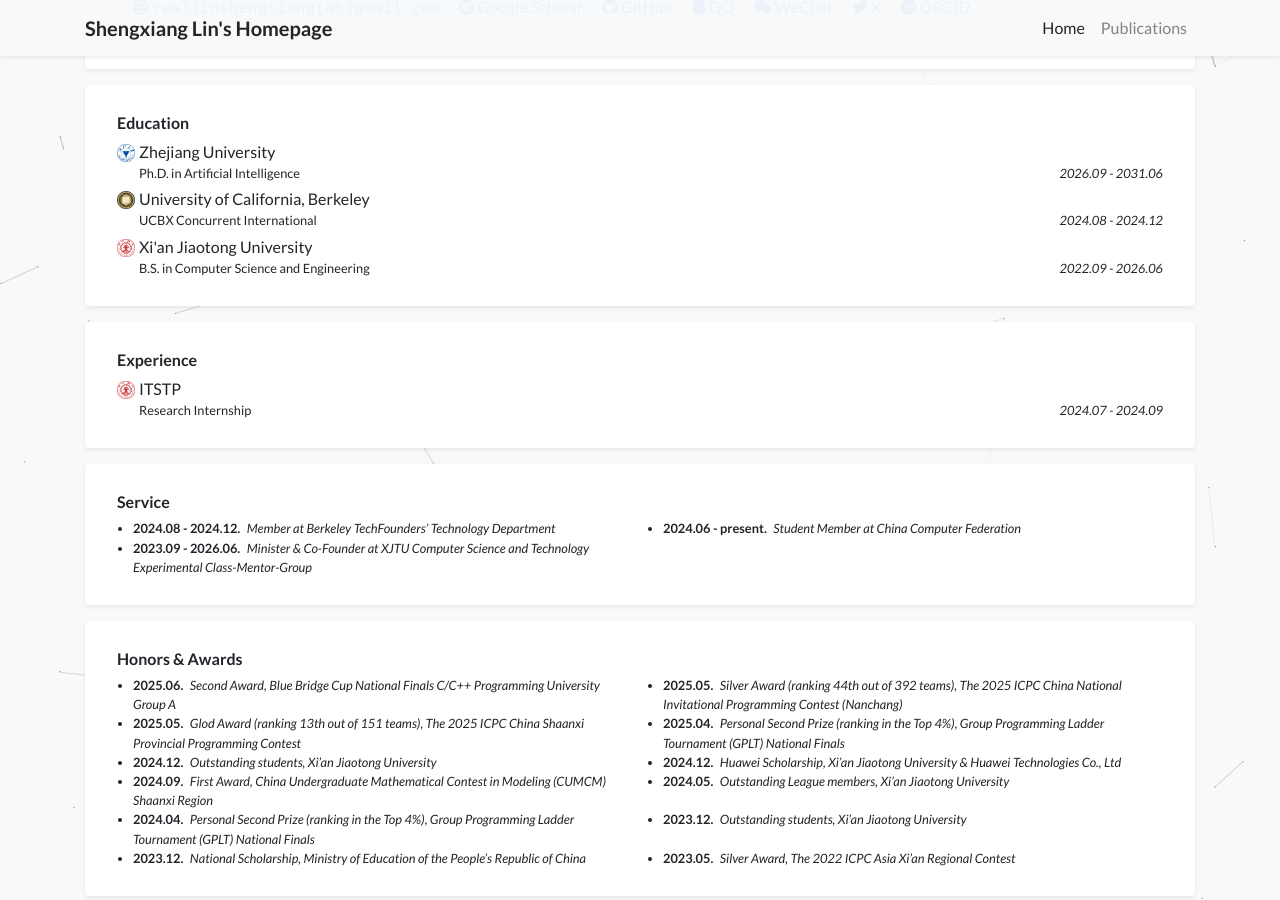
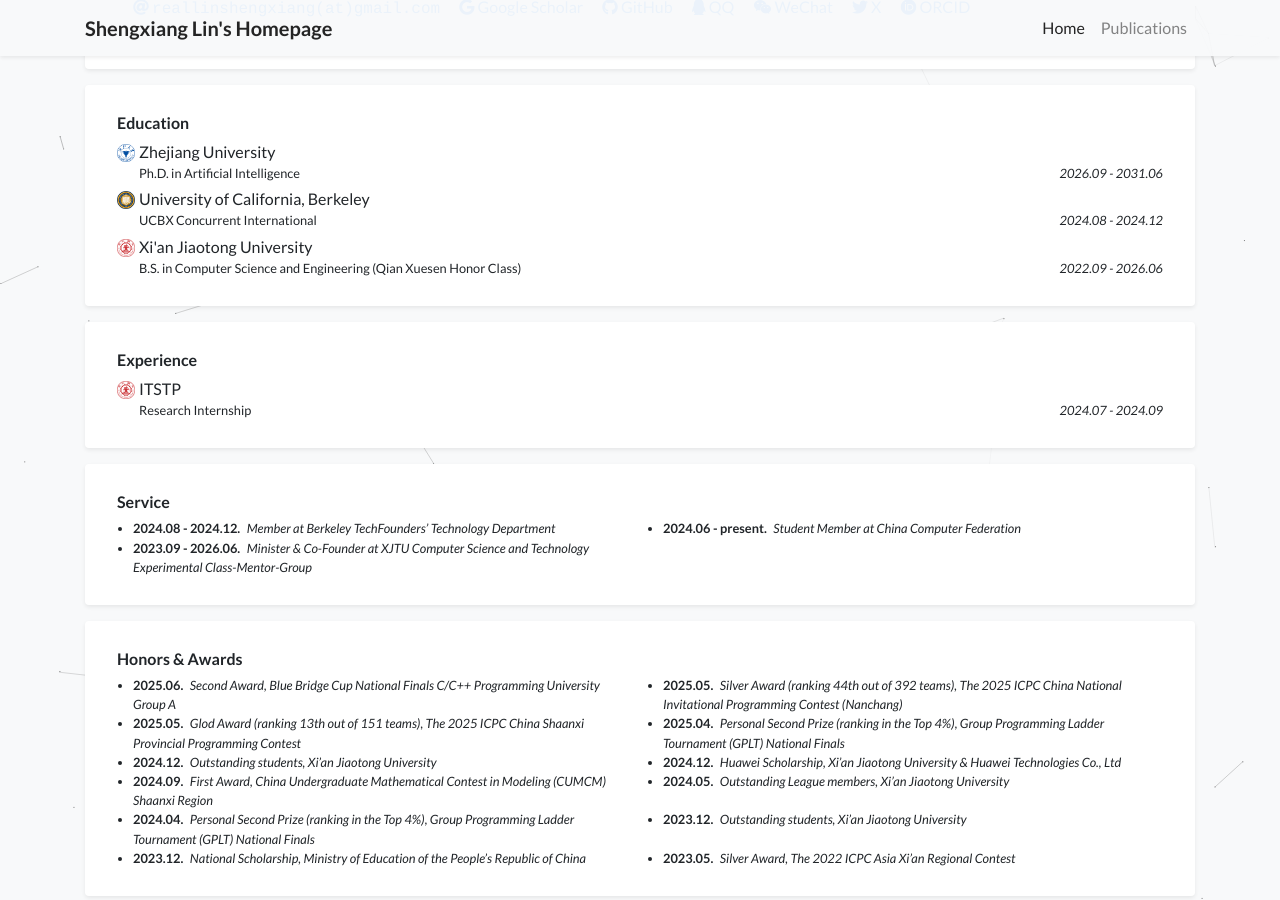
Before and after one commit to Lin-Shengxiang/Lin-Shengxiang.github.io, a Jekyll site: the page built from index.html, in a window 1280 px wide and 900 px high, scrolled down 422 px. Built offline with Jekyll 4.4.1, drawn with Linux system fonts in a browser that asks for light colours; a style sheet for code colours, icons or effects is not loaded.

Commit message:
Update profile.yml

```diff
--- a/_data/profile.yml
+++ b/_data/profile.yml
@@ -42,7 +42,7 @@ education:
     date: 2024.08 - 2024.12
   - name: Xi'an Jiaotong University
     logo: assets/images/badges/xjtu_logo.webp
-    position: B.S. in Computer Science and Engineering
+    position: B.S. in Computer Science and Engineering (Qian Xuesen Honor Class)
     date: 2022.09 - 2026.06
 
 experience:
```
